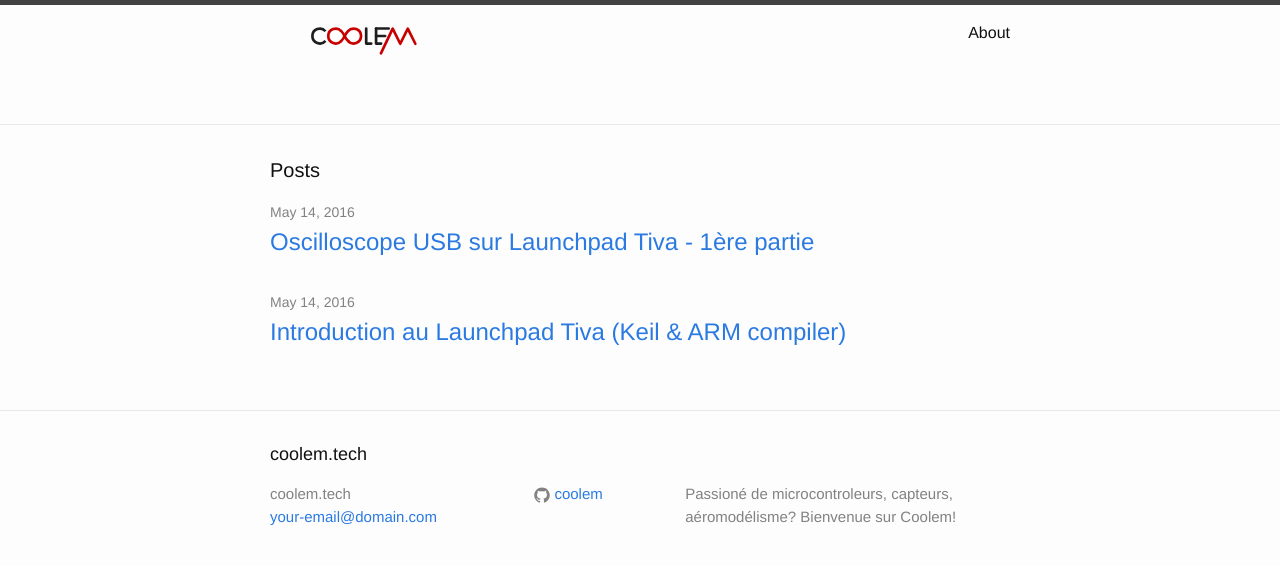
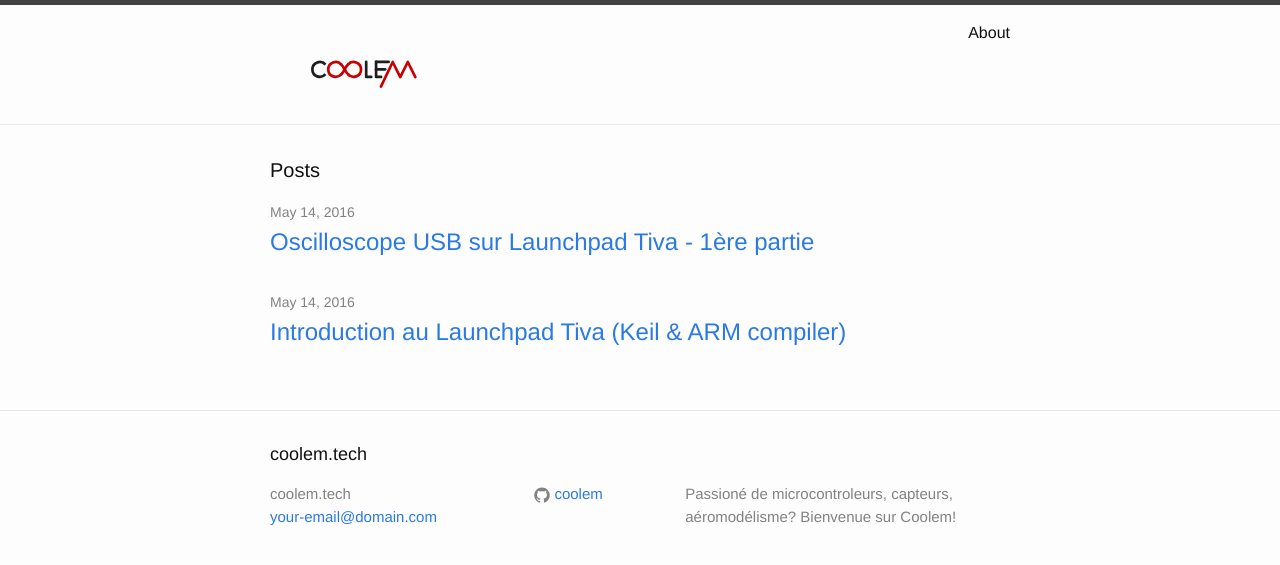
Before and after one commit to coolem/coolem.github.io, a Jekyll site: the page built from index.html, in a window 1280 px wide. Shown: the top 565 px of the page. Built offline with Jekyll 4.4.1, drawn with Linux system fonts in a browser that asks for light colours.

Commit message:
Update header.html

```diff
--- a/_includes/header.html
+++ b/_includes/header.html
@@ -5,7 +5,7 @@
     <!--<a class="site-title" href="{{ site.baseurl }}/">{{ site.title }}</a>
 	-->
 	<a class="site-title" href="{{ site.baseurl }}/">
-		<svg viewBox="0 300 1200 900" width="200" height="100">
+		<svg viewBox="0 000 1200 900" width="200" height="100">
 			<use xlink:href="{{ site.baseurl }}/img/drawing3.svg#svg2" >
 		</svg>
 	</a>
```
